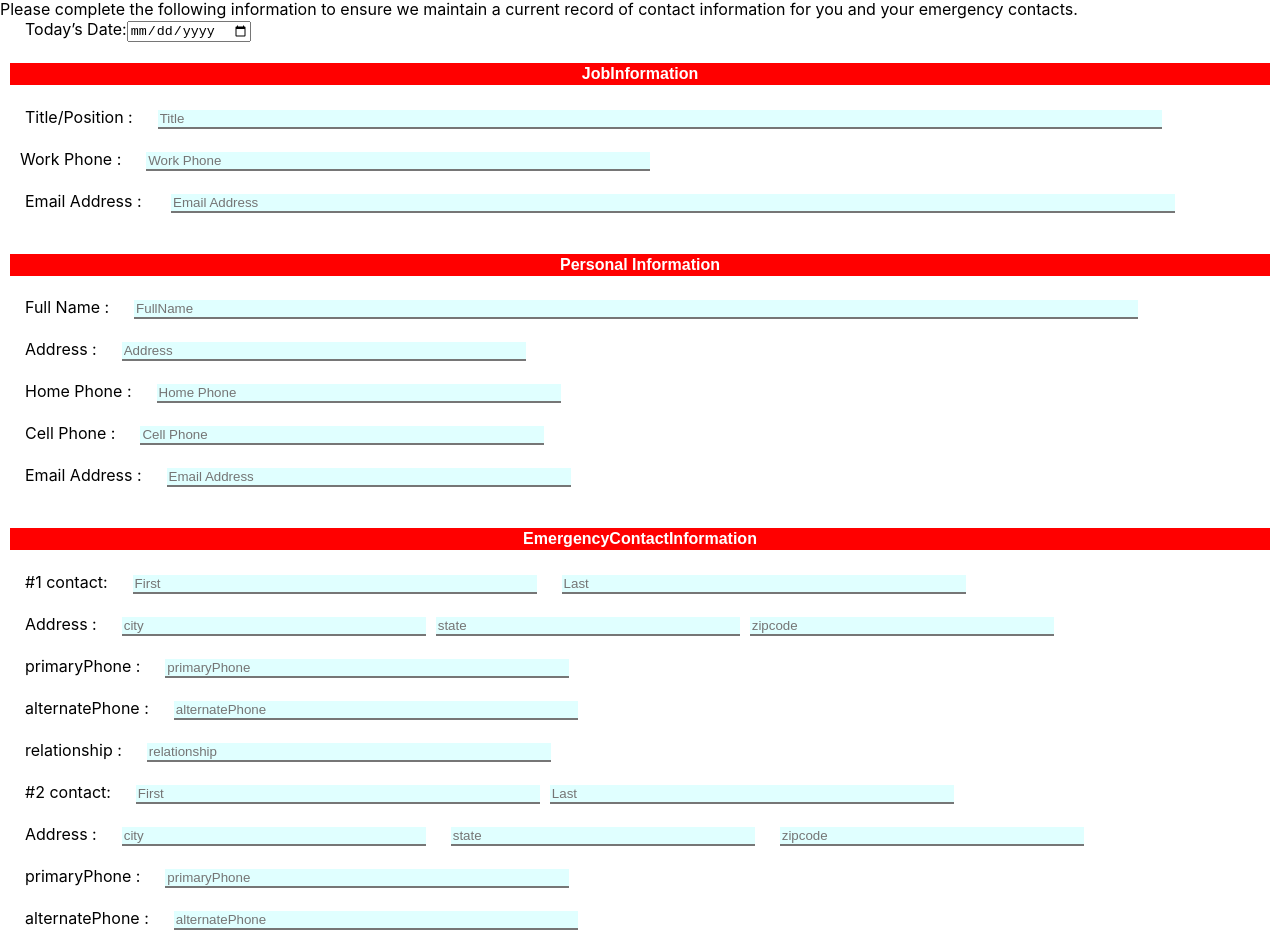
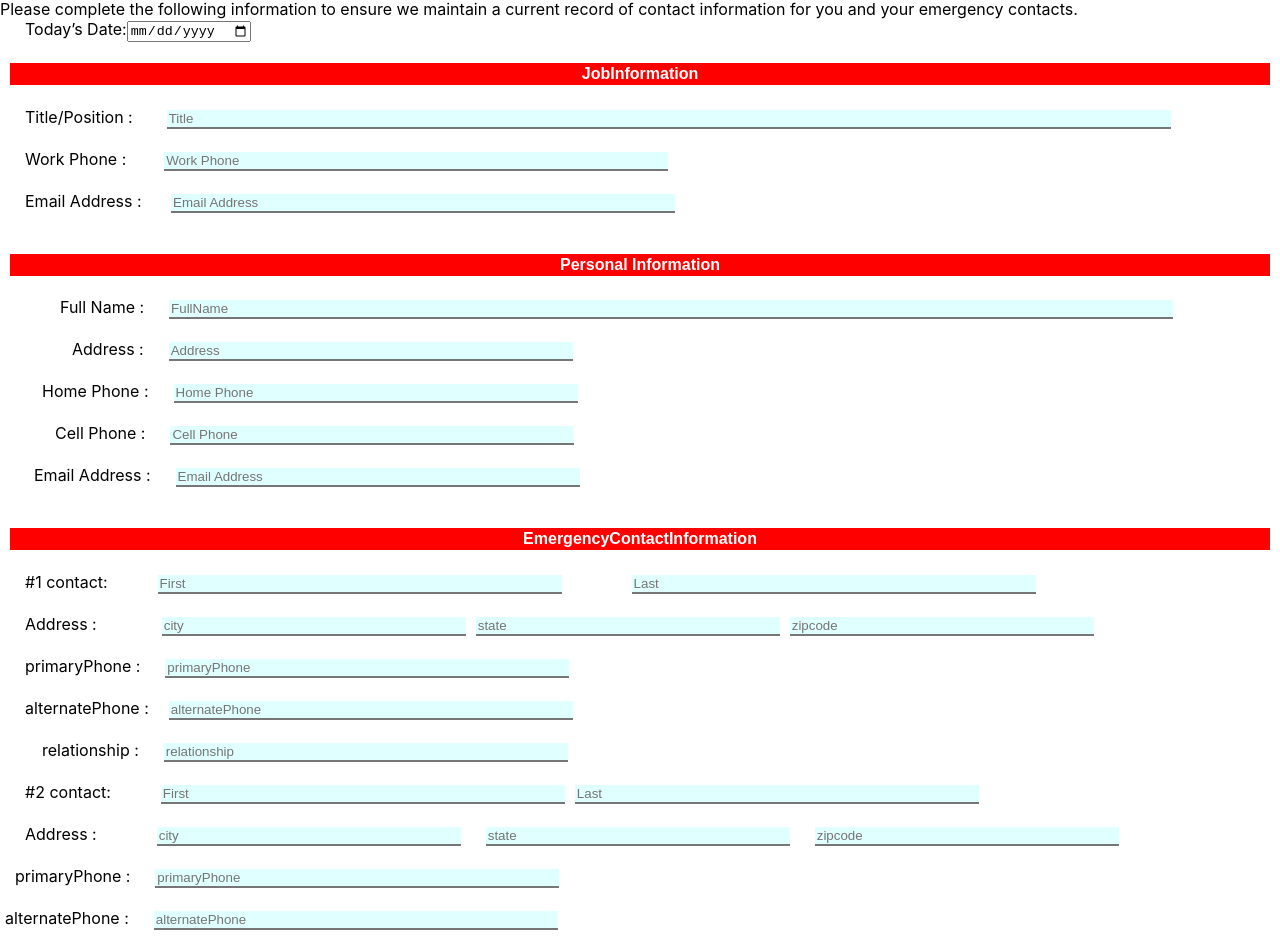
Before and after one commit to JayakrishnaM7/ReactApp, a React (Create React App) app: page / in a window 1280 px wide. Shown: the part 83-1034 px from the top of the page. Built offline with nearby package versions, Linux system fonts and the light colour scheme.

Commit message:
chnges on  styles

```diff
--- a/src/components/CreateEmployee.jsx
+++ b/src/components/CreateEmployee.jsx
@@ -354,20 +354,20 @@ function CreateEmployee() {
           <label style={mystyleText}>Title/Position :</label>
 
           <input placeholder="Title"
-          style={{marginLeft:25,borderLeft:0,
+          style={{marginLeft:34,borderLeft:0,
           borderRight:0,borderTop:0,backgroundColor:"lightcyan",width: "1000px"}} type ="text" name="title" value={values.title} onChange={handleTitleInputChange} />
           <br/>
           <br/>
         </div>
         <div>
-          <label style={{marginLeft:20}}>Work Phone  :</label>
+          <label style={{marginLeft:25}}>Work Phone  :</label>
 
-          <input placeholder="Work Phone"style={{marginLeft:25,borderLeft:0,borderRight:0,borderTop:0,backgroundColor:"lightcyan",width:'500px'}}type="number" name="workphone" value={values.workphone} onChange={handleWorkPhoneInputChange}/>
+          <input placeholder="Work Phone"style={{marginLeft:38,borderLeft:0,borderRight:0,borderTop:0,backgroundColor:"lightcyan",width:'500px'}}type="number" name="workphone" value={values.workphone} onChange={handleWorkPhoneInputChange}/>
           <br/>
           <br/>
 
           <label style={mystyleEmail}>Email Address  :      </label>
-          <input placeholder="Email Address" style={{marginLeft:25,borderLeft:0,borderRight:0,borderTop:0,backgroundColor:"lightcyan",width:'1000px'}} type="text" name="emailAddress" value={values.emailAddress} onChange={handleEmailAddressInputChange}/>
+          <input placeholder="Email Address" style={{marginLeft:25,borderLeft:0,borderRight:0,borderTop:0,backgroundColor:"lightcyan",width:'500px'}} type="text" name="emailAddress" value={values.emailAddress} onChange={handleEmailAddressInputChange}/>
           <br/>
           <br/>
           </div>
@@ -382,32 +382,32 @@ function CreateEmployee() {
       <div>
 
         <div>
-          <label style={mystyleText}>Full Name  :</label>
+          <label style={{'marginLeft':60}}>Full Name  :</label>
           <input placeholder="FullName"
            style={{marginLeft:25,borderLeft:0,borderRight:0,borderTop:0,backgroundColor:"lightcyan",width:'1000px'}} type ="text" name="fullName" value={values.fullName} onChange={handleFullNameInputChange} />
           <br/>
           <br/>
         </div>
         <div>
-          <label style={mystyleText}>Address  :</label>
+          <label style={{marginLeft:72}}>Address  :</label>
           <input placeholder="Address" style={{marginLeft:25,borderLeft:0,borderRight:0,borderTop:0,backgroundColor:"lightcyan",width:'400px'}}type="text" name="personalAddress" value={values.personalAddress} onChange={handleAddressInputChange}/>
           <br/>
           <br/>
           </div>
           <div>
-          <label style={mystyleText}>Home Phone  :</label>
+          <label style={{marginLeft:42}}>Home Phone  :</label>
           <input placeholder="Home Phone" style={{marginLeft:25,borderLeft:0,borderRight:0,borderTop:0,backgroundColor:"lightcyan",width:'400px'}} type="number" name="homePhone" value={values.homePhone} onChange={handleHomePhoneInputChange}/>
           <br/>
           <br/>
           </div>
           <div>
-          <label style={mystyleText}>Cell Phone  :</label>
+          <label style={{marginLeft:55}}>Cell Phone  :</label>
           <input placeholder="Cell Phone" style={{marginLeft:25,borderLeft:0,borderRight:0,borderTop:0,backgroundColor:"lightcyan",width:'400px'}} type="number" name="cellPhone" value={values.cellPhone} onChange={handleCellPhoneInputChange}/>
           <br/>
           <br/>
           </div>
           <div>
-          <label style={mystyleText}>Email Address  :</label>
+          <label style={{marginLeft:34}}>Email Address  :</label>
           <input placeholder="Email Address" style={{marginLeft:25,borderLeft:0,borderRight:0,borderTop:0,backgroundColor:"lightcyan",width:'400px'}} type="text" name="personalEmailAddress" value={values.personalEmailAddress} onChange={handlePersonalEmailAddressInputChange}/>
           <br/>
           <br/>
@@ -424,9 +424,9 @@ function CreateEmployee() {
 
         <div>
           <label style={mystyleText}>#1 contact:</label>
-          <input placeholder="First" style={{marginLeft:25,borderLeft:0,borderRight:0,borderTop:0,backgroundColor:"lightcyan",width:'400px'}}  type ="text" name="Contact" value={values.first} onChange={handleFirstInputChange} />
+          <input placeholder="First" style={{marginLeft:50,borderLeft:0,borderRight:0,borderTop:0,backgroundColor:"lightcyan",width:'400px'}}  type ="text" name="Contact" value={values.first} onChange={handleFirstInputChange} />
 
-          <input placeholder="Last" style={{marginLeft:25,borderLeft:0,borderRight:0,borderTop:0,backgroundColor:"lightcyan",width:'400px'}} type ="text" name="Contact" value={values.last} onChange={handleLastInputChange} />
+          <input placeholder="Last" style={{marginLeft:70,borderLeft:0,borderRight:0,borderTop:0,backgroundColor:"lightcyan",width:'400px'}} type ="text" name="Contact" value={values.last} onChange={handleLastInputChange} />
           <br/>
           <br/>
         </div>
@@ -435,7 +435,7 @@ function CreateEmployee() {
           <label style={mystyleText}>Address  :</label>
 
 
-          <input placeholder="city" style={{marginLeft:25,borderLeft:0,borderRight:0,borderTop:0,backgroundColor:"lightcyan",width:'300px'}} type="text" name="city" value={values.city} onChange={handleCityInputChange}/>
+          <input placeholder="city" style={{marginLeft:65,borderLeft:0,borderRight:0,borderTop:0,backgroundColor:"lightcyan",width:'300px'}} type="text" name="city" value={values.city} onChange={handleCityInputChange}/>
           <input placeholder="state" style={{marginLeft:10,borderLeft:0,borderRight:0,borderTop:0,backgroundColor:"lightcyan",width:'300px'}}  type="text" name="state" value={values.state} onChange={handleStateInputChange}/>
           <input placeholder="zipcode" style={{marginLeft:10,borderLeft:0,borderRight:0,borderTop:0,backgroundColor:"lightcyan",width:'300px'}}  type="text" name="zipcode" value={values.zipcode} onChange={handleZipcodeInputChange}/>
           <br/>
@@ -451,13 +451,13 @@ function CreateEmployee() {
 
           <div>
           <label style={mystyleText}>alternatePhone  :</label>
-          <input placeholder="alternatePhone" style={{marginLeft:25,borderLeft:0,borderRight:0,borderTop:0,backgroundColor:"lightcyan",width:'400px'}} type="text" name="alternatePhone" value={values.alternatePhone} onChange={handlealternatePhoneInputChange}/>
+          <input placeholder="alternatePhone" style={{marginLeft:20,borderLeft:0,borderRight:0,borderTop:0,backgroundColor:"lightcyan",width:'400px'}} type="text" name="alternatePhone" value={values.alternatePhone} onChange={handlealternatePhoneInputChange}/>
           <br/>
           <br/>
           </div>
 
           <div>
-          <label style={mystyleText}>relationship  :</label>
+          <label style={{marginLeft:42}}>relationship  :</label>
           <input placeholder="relationship" style={{marginLeft:25,borderLeft:0,borderRight:0,borderTop:0,backgroundColor:"lightcyan",width:'400px'}} type="text" name="relationship" value={values.relationship} onChange={handlerelationshipInputChange}/>
           <br/>
           <br/>
@@ -467,7 +467,7 @@ function CreateEmployee() {
     </div>
     <div>
           <label style={mystyleText}>#2 contact:</label>
-          <input placeholder="First"style={{marginLeft:25,borderLeft:0,borderRight:0,borderTop:0,backgroundColor:"lightcyan",width:'400px'}} type ="text" name="Contact" value={values.ecifirst} onChange={handleFirstInputChangeConatctTwo} />
+          <input placeholder="First"style={{marginLeft:50,borderLeft:0,borderRight:0,borderTop:0,backgroundColor:"lightcyan",width:'400px'}} type ="text" name="Contact" value={values.ecifirst} onChange={handleFirstInputChangeConatctTwo} />
           <input placeholder="Last" style={{marginLeft:10,borderLeft:0,borderRight:0,borderTop:0,backgroundColor:"lightcyan",width:'400px'}} type ="text" name="Contact" value={values.ecilast} onChange={handleLastInputChangeConatctTwo} />
           <br/>
           <br/>
@@ -476,7 +476,7 @@ function CreateEmployee() {
           <label style={mystyleText}>Address  :</label>
 
 
-          <input placeholder="city" style={{marginLeft:25,borderLeft:0,borderRight:0,borderTop:0,backgroundColor:"lightcyan",width:'300px'}}  type="text" name="city" value={values.ecicity} onChange={handleCityInputChangeConatctTwo}/>
+          <input placeholder="city" style={{marginLeft:60,borderLeft:0,borderRight:0,borderTop:0,backgroundColor:"lightcyan",width:'300px'}}  type="text" name="city" value={values.ecicity} onChange={handleCityInputChangeConatctTwo}/>
           <input placeholder="state" style={{marginLeft:25,borderLeft:0,borderRight:0,borderTop:0,backgroundColor:"lightcyan",width:'300px'}}type="text" name="state" value={values.ecistate} onChange={handleStateInputChangeConatctTwo}/>
           <input placeholder="zipcode" style={{marginLeft:25,borderLeft:0,borderRight:0,borderTop:0,backgroundColor:"lightcyan",width:'300px'}} type="text" name="zipcode" value={values.ecizipcode} onChange={handleZipcodeInputChangeConatctTwo}/>
           <br/>
@@ -484,21 +484,21 @@ function CreateEmployee() {
           </div>
 
           <div>
-          <label style={mystyleText}>primaryPhone  :</label>
+          <label style={{marginLeft:15}}>primaryPhone  :</label>
           <input placeholder="primaryPhone"style={{marginLeft:25,borderLeft:0,borderRight:0,borderTop:0,backgroundColor:"lightcyan",width:'400px'}} type="text" name="primaryPhone" value={values.eciprimaryPhone} onChange={handleprimaryPhoneInputChangeConatctTwo}/>
           <br/>
           <br/>
           </div>
 
           <div>
-          <label style={mystyleText}>alternatePhone  :</label>
+          <label style={{marginLeft:5}}>alternatePhone  :</label>
           <input placeholder="alternatePhone" style={{marginLeft:25,borderLeft:0,borderRight:0,borderTop:0,backgroundColor:"lightcyan",width:'400px'}} type="text" name="alternatePhone" value={values.ecialternatePhone} onChange={handlealternatePhoneInputChangeConatctTwo}/>
           <br/>
           <br/>
           </div>
 
           <div>
-          <label style={mystyleText}>relationship  :</label>
+          <label style={{marginLeft:30}}>relationship  :</label>
           <input placeholder="relationship" style={{marginLeft:25,borderLeft:0,borderRight:0,borderTop:0,backgroundColor:"lightcyan",width:'400px'}} type="text" name="relationship" value={values.ecirelationship} onChange={handlerelationshipInputChangeConatctTwo}/>
           <br/>
           <br/>
```
